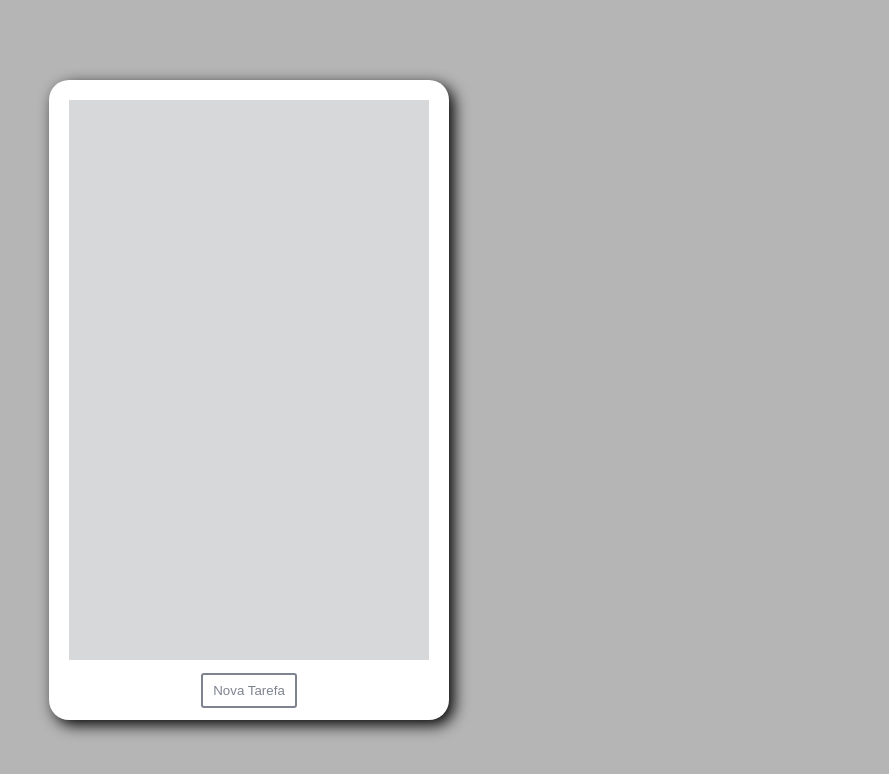
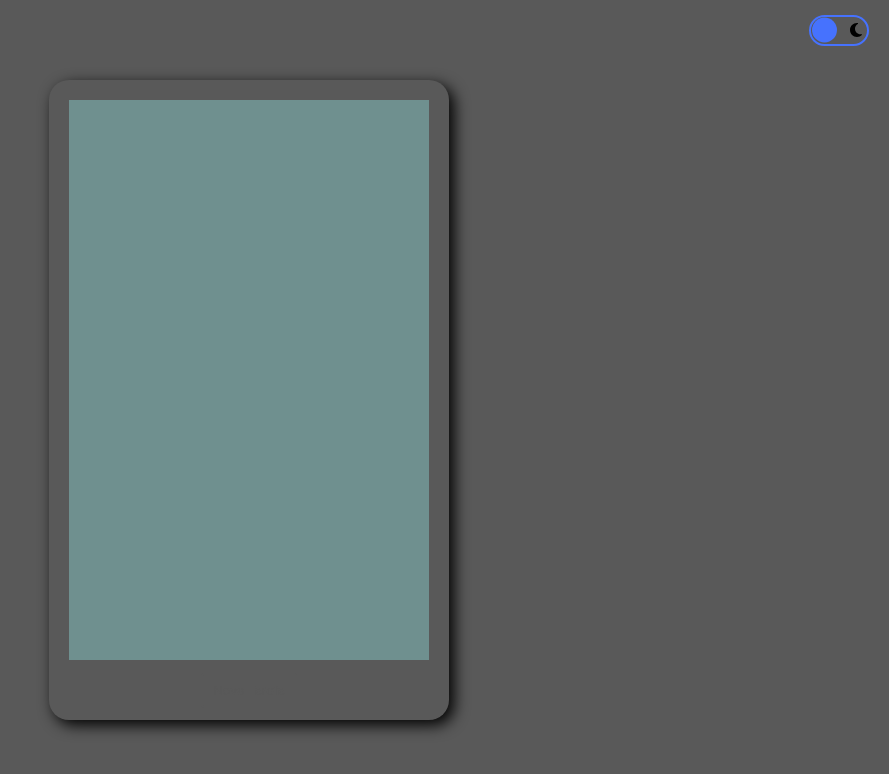
Before and after one commit to jacsonrsasse/todo-react, a React (Vite) app: page / in a window 1280 px wide. Shown: the top 774 px of the page, without its empty margins (391-1280 px from the left). Built offline with nearby package versions, Linux system fonts and the light colour scheme.

Commit message:
Criado componente para trocar o tema entre claro e escuro

```diff
--- a/src/components/Navbar/index.tsx
+++ b/src/components/Navbar/index.tsx
@@ -1,12 +1,77 @@
+import { faMoon, faSun } from '@fortawesome/free-solid-svg-icons';
+import { FontAwesomeIcon } from '@fortawesome/react-fontawesome';
 import styled from 'styled-components';
 
 const NavbarDesign = styled.nav`
-  position: fixed;
-  background-color: black;
-  height: 80px;
-  width: 100vw;
+    position: fixed;
+    height: 60px;
+    top: 0;
+    width: 100vw;
+    display: flex;
+    align-items: center;
+    justify-content: flex-end;
+    padding: 0 20px;
+
+    & #checkboxTheme {
+        display: none;
+
+        &:checked + .ball {
+            transform: translate(29px, -50%);
+        }
+    }
+
+    & .toggler {
+        display: block;
+        width: 60px;
+        height: 31px;
+        border: 2px solid #4672fe;
+        border-radius: 30px;
+        position: relative;
+        user-select: none;
+        cursor: pointer;
+    }
+
+    & .ball,
+    .sun,
+    .moon {
+        position: absolute;
+        top: 50%;
+        transform: translateY(-50%);
+    }
+
+    & .ball {
+        display: inline-block;
+        width: 25px;
+        height: 25px;
+        background-color: #4672fe;
+        border-radius: 50%;
+        left: 1px;
+        z-index: 10;
+        transition: transform 0.3s ease-in-out;
+    }
+
+    & .sun {
+        left: 5px;
+    }
+
+    & .moon {
+        right: 5px;
+    }
 `;
 
-export function Navbar() {
-  return <NavbarDesign></NavbarDesign>;
+interface NavbarProps {
+    onChangeSwitch: () => void;
 }
+
+export function Navbar({ onChangeSwitch }: NavbarProps) {
+    return (
+        <NavbarDesign>
+            <label htmlFor="checkboxTheme" className="toggler">
+                <input type="checkbox" id="checkboxTheme" onChange={onChangeSwitch} />
+                <span className="ball"></span>
+                <FontAwesomeIcon icon={faSun} className="sun" />
+                <FontAwesomeIcon icon={faMoon} className="moon" />
+            </label>
+        </NavbarDesign>
+    );
+}
--- a/src/main.tsx
+++ b/src/main.tsx
@@ -1,62 +1,12 @@
 import React from 'react';
 import ReactDOM from 'react-dom/client';
-import { createGlobalStyle, ThemeProvider } from 'styled-components';
-import App from './templates/App';
-
-const theme = {
-    corSistemaBase1: '#7d838f',
-    corSistemaBase2: '#9ba0a9',
-    corSistemaBase3: '#bcbfc6',
-    corSistemaBase4: '#aab0b6',
-    corSistemaBase5: '#d7d8da',
-    corSistemaBase6: '#fefeff',
-    corSistemaBase7: '#b5b5b5',
-    corSistemaBase8: '#dadada',
-    corSistemaBase9: '#ffffff',
-
-    darkTheme: {
-        corSistemaBase1: '#595959',
-        corSistemaBase2: '#63656A',
-        corSistemaBase3: '#68727A',
-        corSistemaBase4: '#6A8187',
-        corSistemaBase5: '#6F908F',
-        corSistemaBase6: '#7A9E92',
-    },
-    lightTheme: {
-        corSistemaBase1: '#E2E2E2',
-        corSistemaBase2: '#C4C6CC',
-        corSistemaBase3: '#A1ADB5',
-        corSistemaBase4: '#7D949B',
-        corSistemaBase5: '#5D7D7C',
-        corSistemaBase6: '#43655A',
-    },
-};
-
-const GlobalStyle = createGlobalStyle`
-    * {
-        margin: 0;
-        padding: 0;
-        box-sizing: border-box;
-    }
-
-    #root {
-        width: 100vw;
-        height: 100vh;
-        display: flex;
-        justify-content: center;
-        align-items: center;
-        background-color: ${theme.corSistemaBase7};
-    }
-`;
+import { Page } from './templates/Page';
 
 const root = document.getElementById('root');
 if (root) {
     ReactDOM.createRoot(root).render(
         <React.StrictMode>
-            <ThemeProvider theme={theme}>
-                <GlobalStyle />
-                <App />
-            </ThemeProvider>
+            <Page />
         </React.StrictMode>,
     );
 }
--- /dev/null
+++ b/src/templates/Page/index.tsx
@@ -0,0 +1,68 @@
+import { useState } from 'react';
+import { createGlobalStyle, ThemeProvider } from 'styled-components';
+import { Navbar } from '../../components/Navbar';
+import App from '../App';
+
+const theme = {
+    corSistemaBase1: '#7d838f',
+    corSistemaBase2: '#9ba0a9',
+    corSistemaBase3: '#bcbfc6',
+    corSistemaBase4: '#aab0b6',
+    corSistemaBase5: '#d7d8da',
+    corSistemaBase6: '#fefeff',
+    corSistemaBase7: '#b5b5b5',
+    corSistemaBase8: '#dadada',
+    corSistemaBase9: '#ffffff',
+
+    darkTheme: {
+        corSistemaBase1: '#595959',
+        corSistemaBase2: '#63656A',
+        corSistemaBase3: '#68727A',
+        corSistemaBase4: '#6A8187',
+        corSistemaBase5: '#6F908F',
+        corSistemaBase6: '#7A9E92',
+    },
+    lightTheme: {
+        corSistemaBase1: '#E2E2E2',
+        corSistemaBase2: '#C4C6CC',
+        corSistemaBase3: '#A1ADB5',
+        corSistemaBase4: '#7D949B',
+        corSistemaBase5: '#5D7D7C',
+        corSistemaBase6: '#43655A',
+    },
+};
+
+const GlobalStyle = createGlobalStyle`
+    * {
+        margin: 0;
+        padding: 0;
+        box-sizing: border-box;
+    }
+
+    #root>div {
+        width: 100vw;
+        height: 100vh;
+        display: flex;
+        justify-content: center;
+        align-items: center;
+        background-color: ${(props: any) => props.theme.corSistemaBase1};
+    }
+`;
+
+export function Page() {
+    const [isDarkTheme, setIsDarkTheme] = useState(false);
+
+    const handleSwitchTheme = () => {
+        setIsDarkTheme(!isDarkTheme);
+    };
+
+    return (
+        <div>
+            <Navbar onChangeSwitch={handleSwitchTheme} />
+            <ThemeProvider theme={isDarkTheme ? theme.lightTheme : theme.darkTheme}>
+                <GlobalStyle />
+                <App />
+            </ThemeProvider>
+        </div>
+    );
+}
```
